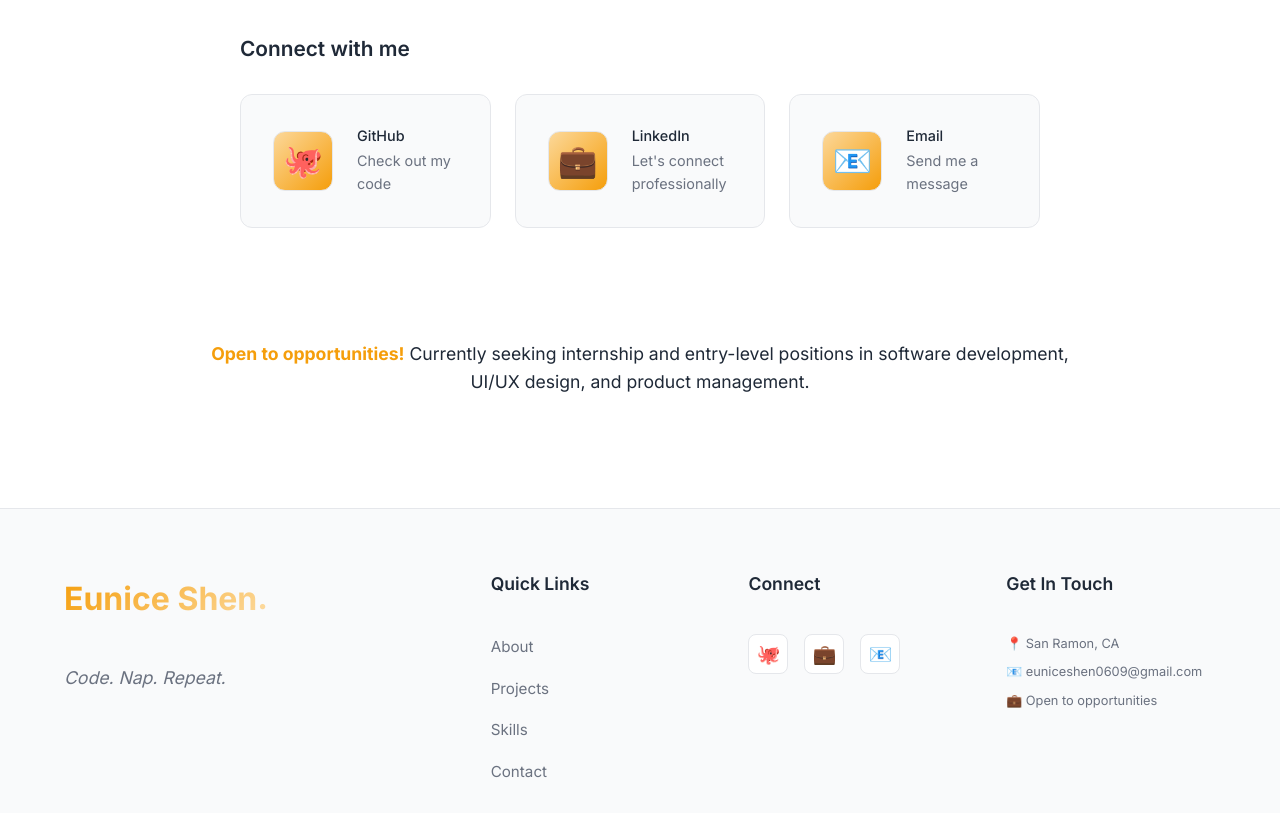
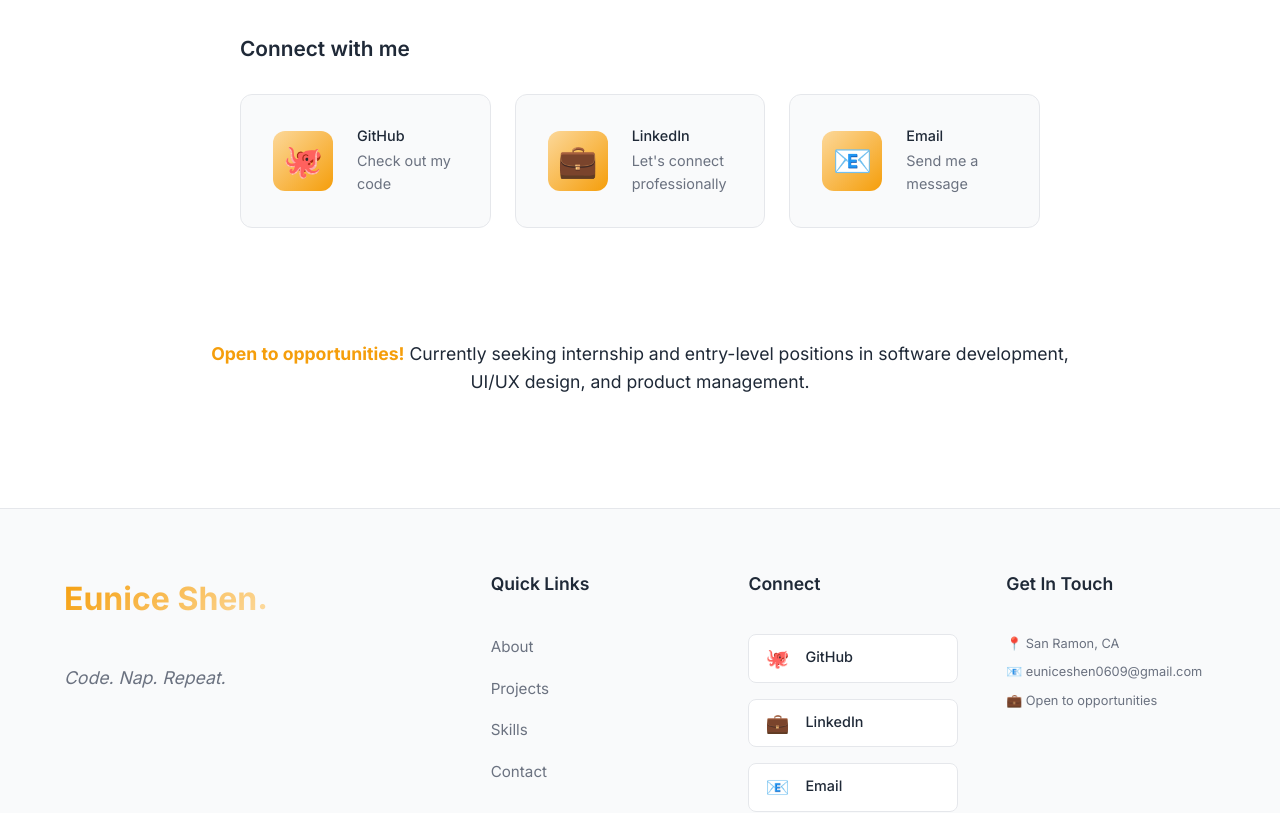
Before and after one commit to YouningShen/EunicePortfolio, a React (Create React App) app: page / in a window 1280 px wide. Shown: the part 5660-6473 px from the top of the page. Built offline with nearby package versions, Linux system fonts and the light colour scheme.

Commit message:
Update Resume view and download

```diff
--- a/src/components/About/About.tsx
+++ b/src/components/About/About.tsx
@@ -54,7 +54,7 @@ const About: React.FC = () => {
 
               <div className="about__cta">
                 <a
-                  href="/eunice-shen-resume.pdf"
+                  href={`${process.env.PUBLIC_URL}/eunice-shen-resume.pdf`}
                   className="btn btn-primary"
                   target="_blank"
                   rel="noopener noreferrer"
@@ -62,7 +62,7 @@ const About: React.FC = () => {
                   View Resume
                 </a>
                 <a
-                  href="/eunice-shen-resume.pdf"
+                  href={`${process.env.PUBLIC_URL}/eunice-shen-resume.pdf`}
                   className="btn btn-secondary"
                   download
                 >
--- a/src/components/Footer/Footer.css
+++ b/src/components/Footer/Footer.css
@@ -92,29 +92,40 @@
 
 .footer__socials {
   display: flex;
+  flex-direction: column;
   gap: var(--spacing-sm);
-  flex-wrap: wrap;
+}
+
+.social-link {
+  display: flex;
+  align-items: center;
+  gap: var(--spacing-sm);
+  padding: var(--spacing-xs) var(--spacing-sm);
+  background: var(--background);
+  border: 1px solid var(--border);
+  border-radius: var(--radius-md);
+  text-decoration: none;
+  transition: all var(--transition-normal);
+  color: var(--text-secondary);
+}
+
+.social-link:hover {
+  background: var(--primary-color);
+  border-color: var(--primary-color);
+  color: white;
+  transform: translateY(-2px);
+  box-shadow: var(--shadow-md);
 }
 
 .social-icon {
-  display: flex;
-  align-items: center;
-  justify-content: center;
-  width: 40px;
-  height: 40px;
-  background: var(--background);
-  border: 1px solid var(--border);
-  border-radius: var(--radius-md);
   font-size: 1.2rem;
-  text-decoration: none;
-  transition: all var(--transition-normal);
+  min-width: 20px;
+  text-align: center;
 }
 
-.social-icon:hover {
-  background: var(--primary-color);
-  border-color: var(--primary-color);
-  transform: translateY(-3px);
-  box-shadow: var(--shadow-md);
+.social-name {
+  font-size: 0.9rem;
+  font-weight: 500;
 }
 
 .footer__contact {
@@ -262,8 +273,8 @@
   }
 
   .social-icon {
-    width: 35px;
-    height: 35px;
+    width: 20px;
+    height: 20px;
     font-size: 1rem;
   }
 
--- a/src/components/Footer/Footer.tsx
+++ b/src/components/Footer/Footer.tsx
@@ -76,10 +76,11 @@ const Footer: React.FC = () => {
                       href={social.url}
                       target="_blank"
                       rel="noopener noreferrer"
-                      className="social-icon"
+                      className="social-link"
                       title={social.name}
                     >
-                      {social.icon}
+                      <span className="social-icon">{social.icon}</span>
+                      <span className="social-name">{social.name}</span>
                     </a>
                   ))}
                 </div>
```
